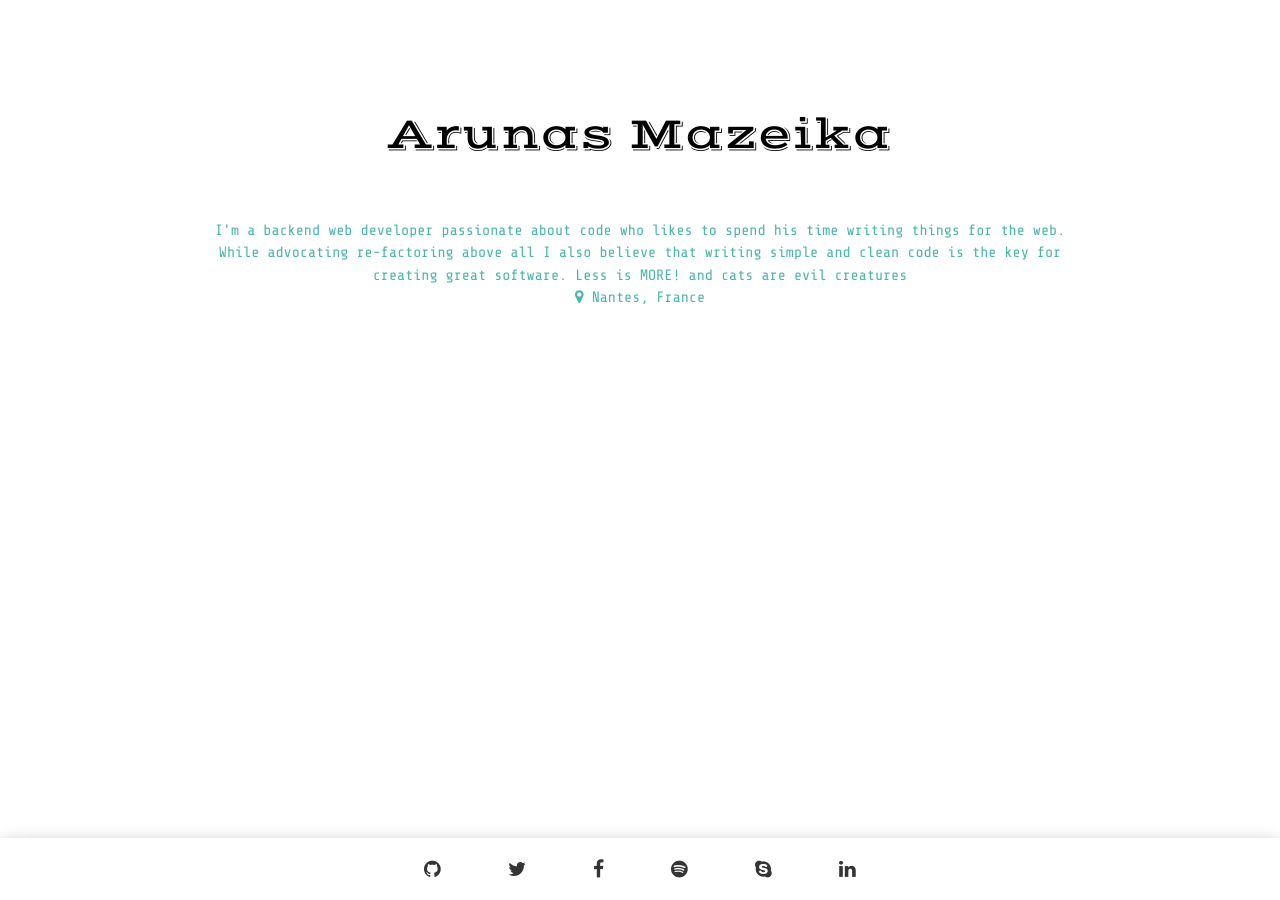
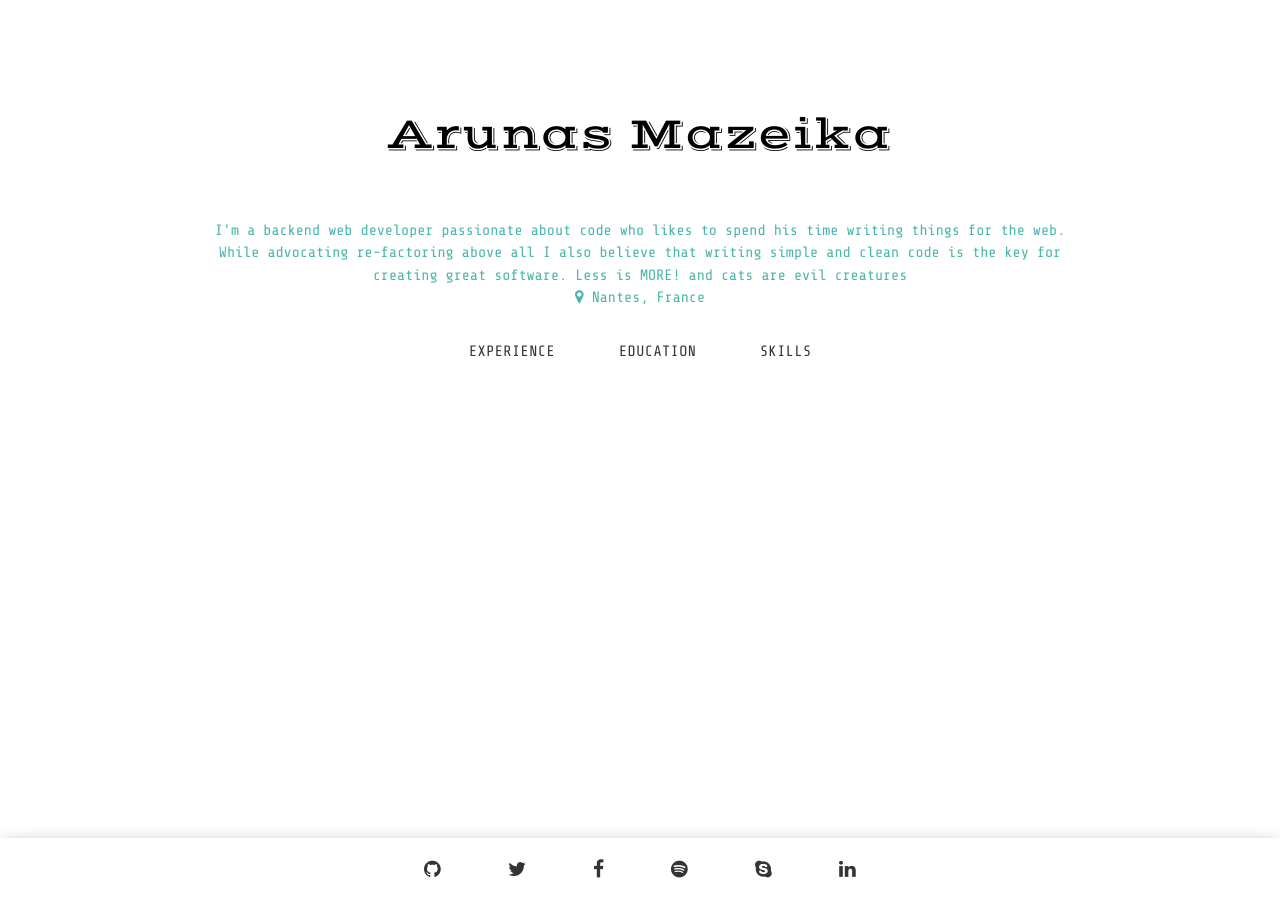
Before and after one commit to amazeika/personal-website, a Jekyll site: the page built from index.html, in a window 1280 px wide. Built offline with Jekyll 4.4.1, drawn with Linux system fonts in a browser that asks for light colours; some web fonts are replaced.

Commit message:
Update config file

```diff
--- a/_config.yml
+++ b/_config.yml
@@ -29,6 +29,9 @@ close_btn: "Close"
 home_btn: "Home"
 #projects_btn: "Projects"
 #posts_btn: "Posts"
+experiences_btn: "Experience"
+education_btn: "Education"
+skills_btn: "Skills"
 #imprint_btn: "Imprint"
 name_badge: "an article by"
 rss_badge: "Subscribe feed!"
```
